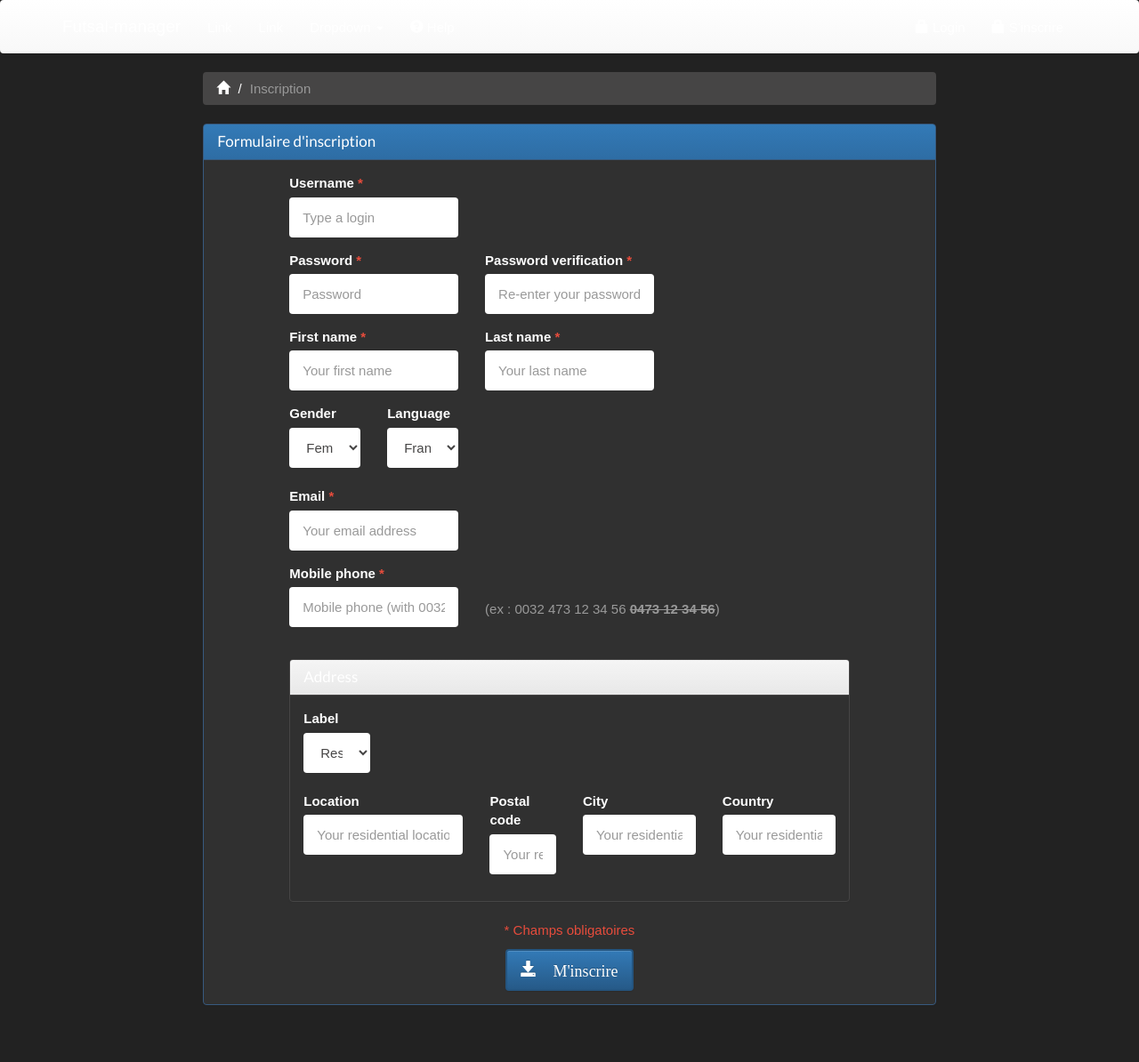
After one commit to basmot/futsal_management, a Django app: page /user_enrollment/ in a window 1280 px wide. The commit adds this page. Shown: the whole page at 89% size. Run offline with Django 3.2, Linux system fonts and the light colour scheme; some libraries are stand-ins or nearby versions.

Commit message:
Enrollment/inscription form

```diff
--- /dev/null
+++ b/base/forms.py
@@ -0,0 +1,63 @@
+from django import forms
+from django.forms import ModelForm
+from base import models as mdl
+from django.core.validators import validate_email
+from django.contrib.auth.models import User
+
+
+class UserEnrollmentForm(forms.Form):
+    username    = forms.CharField(min_length=9)
+    password1   = forms.CharField(widget=forms.PasswordInput, min_length=9)
+    password2   = forms.CharField(widget=forms.PasswordInput, min_length=9)
+    first_name  = forms.CharField()
+    last_name   = forms.CharField()
+    gender      = forms.CharField(required=False)
+    email       = forms.EmailField()
+    phone       = forms.CharField(required=False)
+    phone_mobile= forms.CharField(strip=True)
+    language    = forms.CharField(required=False)
+
+    class Meta:
+        model = mdl.person.Person
+        fields = ['gender', 'email', 'phone', 'phone_mobile', 'language']
+
+    def is_valid(self):
+        valid = super(UserEnrollmentForm, self).is_valid()
+        if not valid :
+            return valid
+
+        if self.cleaned_data['password1'] and self.cleaned_data['password2'] :
+            if self.cleaned_data['password1'] != self.cleaned_data['password2'] :
+                error = 'Les deux mots de passe entrés doivent être exactement les mêmes.'
+                self._errors['password1'] = error
+                self._errors['password2'] = error
+                return False
+
+        users = User.objects.filter(username=self.cleaned_data['username'])
+        if users.count() > 0 :
+            self._errors['username'] = 'Ce login est déjà utilisé.'
+            return False
+
+        try:
+            validate_email(self.cleaned_data['email'])
+        except forms.ValidationError:
+            self._errors['email'] = "L'email entré n'est pas valide."
+            return False
+
+        persons = mdl.person.search(email=self.cleaned_data['email'])
+        if persons.count() > 0 :
+            self._errors['email'] = 'Cet email est déjà utilisé'
+            return False
+
+        phone_mobile = self.cleaned_data['phone_mobile']
+        phone_mobile = phone_mobile.replace(" ", "")
+        self.cleaned_data['phone_mobile'] = phone_mobile
+        if len(phone_mobile) != 13 :
+            self._errors['phone_mobile'] = "Le numéro entré n'est pas valide."
+            return False
+        persons = mdl.person.search(phone_mobile=phone_mobile)
+        if persons.count() > 0 :
+            self._errors['phone_mobile'] = 'Ce numéro de téléphone existe déjà.'
+            return False
+
+        return True
--- a/base/templates/layout.html
+++ b/base/templates/layout.html
@@ -87,8 +87,13 @@
           {% endif %}
         {% else %}
           <ul class="nav navbar-nav navbar-right">
+            <li><a href="{% url 'user_enrollment' %}" id="lnk_login"><span class="glyphicon glyphicon-lock"
+                                                                 aria-hidden="true"></span> S'inscrire</a>
+            </li>
+          </ul>
+          <ul class="nav navbar-nav navbar-right">
             <li><a href="{% url 'login' %}" id="lnk_login"><span class="glyphicon glyphicon-lock"
-                                                                 aria-hidden="true"></span>Login</a>
+                                                                 aria-hidden="true"></span> Login</a>
             </li>
           </ul>
         {% endif %}
@@ -109,6 +114,14 @@
 </div>
 
 <div class="col-md-8">
+  {% if messages %}
+    {% for message in messages %}
+      <div class="alert alert-dismissible {{ message.level }}">
+        <button type="button" class="close" data-dismiss="alert">&times;</button>
+        {{ message.message }}
+      </div>
+    {% endfor %}
+  {% endif %}
 <!-- <div class="container"> -->
     {% block breadcrumbarea %}
     <ol class="breadcrumb">
--- /dev/null
+++ b/base/templates/user_enrollment.html
@@ -0,0 +1,163 @@
+{% extends "layout.html" %}
+{% load staticfiles %}
+
+{% block breadcrumb %}
+  <li class="active">Inscription</li>
+{% endblock %}
+
+{% block content %}
+
+<div class="panel panel-primary">
+  <div class="panel-heading">
+    <h3 class="panel-title">Formulaire d'inscription</h3>
+  </div>
+  <div class="panel-body">
+    <form action="{% url 'user_enrollment' %}" method="post">
+      {% csrf_token %}
+      <div class="col-md-10 col-md-offset-1">
+          <div class="row">
+            <div class="col-md-4">
+              <div class="form-group {% if form.username.errors %} alert alert-danger {% endif %}">
+                <label for="username" class="control-label">Username <span class="text-danger">*</span></label>
+                <input name="username" class="form-control" id="username" value="{{ form.username.value | default_if_none:'' }}" placeholder="Type a login" type="text">
+              </div>
+              <font style="color:red;">{{ form.username.errors }}</font>
+            </div>
+          </div>
+          <div class="row">
+            <div class="col-md-4">
+              <div class="form-group">
+                <label for="password1" class="control-label">Password <span class="text-danger">*</span></label>
+                <input name="password1" class="form-control" id="password1" value="{{ form.password1.value | default_if_none:'' }}" placeholder="Password" type="password">
+              </div>
+              <font style="color:red;">{{ form.password1.errors }}</font>
+            </div>
+            <div class="col-md-4">
+              <div class="form-group">
+                <label for="password2" class="control-label">Password verification <span class="text-danger">*</span></label>
+                <input name="password2" class="form-control" id="password2" value="{{ form.password2.value | default_if_none:'' }}" placeholder="Re-enter your password" type="password">
+              </div>
+              <font style="color:red;">{{ form.password2.errors }}</font>
+            </div>
+          </div>
+
+          <div class="row">
+            <div class="col-md-4">
+              <div class="form-group">
+                <label for="first_name" class="control-label">First name <span class="text-danger">*</span></label>
+                <input name="first_name" class="form-control" id="first_name" value="{{ form.first_name.value | default_if_none:'' }}" placeholder="Your first name" type="text">
+              </div>
+              <font style="color:red;">{{ form.first_name.errors }}</font>
+            </div>
+            <div class="col-md-4">
+              <div class="form-group">
+                <label for="last_name" class="control-label">Last name <span class="text-danger">*</span></label>
+                <input name="last_name" class="form-control" id="last_name" value="{{ form.last_name.value | default_if_none:'' }}" placeholder="Your last name" type="text">
+              </div>
+              <font style="color:red;">{{ form.last_name.errors }}</font>
+            </div>
+          </div>
+
+          <div class="row">
+            <div class="col-md-2">
+              <label for="gender" class="control-label">Gender</label>
+              <select class="form-control" id="gender" name="gender">
+                {% for gender in GENDER_CHOICES %}
+                    <option value="{{ gender.0 }}" {% if form.gender.value ==  gender.0 %} selected {% endif %}>{{ gender.1 }}</option>
+                {% endfor %}
+              </select>
+            </div>
+            <div class="col-md-2">
+              <label for="language" class="control-label">Language</label>
+              <select class="form-control" id="language" name="language">
+                    <option value="fr" selected>Français</option>
+                    <option value="en">English</option>
+              </select>
+            </div>
+          </div>
+          <br>
+
+          <div class="row">
+            <div class="col-md-4">
+              <div class="form-group">
+                <label for="email" class="control-label">Email <span class="text-danger">*</span></label>
+                <input name="email" class="form-control" id="email" value="{{ form.email.value | default_if_none:'' }}" placeholder="Your email address" type="email">
+              </div>
+              <font style="color:red;">{{ form.email.errors }}</font>
+            </div>
+          </div>
+          <div class="row">
+            <div class="col-md-4">
+              <div class="form-group">
+                <label for="phone_mobile" class="control-label">Mobile phone <span class="text-danger">*</span></label>
+                <input name="phone_mobile" class="form-control" id="phone_mobile" value="{{ form.phone_mobile.value | default_if_none:'' }}" placeholder="Mobile phone (with 0032)" type="text">
+              </div>
+              <font style="color:red;">{{ form.phone_mobile.errors }}</font>
+            </div>
+            <div class="col-md-8">
+              <p class="text-muted" style="margin-top:30pt;">(ex : 0032 473 12 34 56 <label style="text-decoration: line-through;" >0473 12 34 56</label>)</p>
+            </div>
+          </div>
+
+          <br>
+
+      <div class="panel panel-default">
+        <div class="panel-heading">
+          <h3 class="panel-title">Address</h3>
+        </div>
+        <div class="panel-body">
+          <div class="row">
+            <div class="col-md-2">
+              <label for="adddress_label" class="control-label">Label</label>
+              <select class="form-control" id="adddress_label" name="adddress_label">
+                    <option value="RESIDENTIAL" selected>Residential</option>
+              </select>
+            </div>
+          </div>
+          <br>
+          <div class="row">
+            <div class="col-md-4">
+              <div class="form-group">
+                <label for="location" class="control-label">Location</label>
+                <input name="location" class="form-control" id="location" value="{{ form.location.value | default_if_none:'' }}" placeholder="Your residential location" type="text">
+              </div>
+              <font style="color:red;">{{ form.location.errors }}</font>
+            </div>
+            <div class="col-md-2">
+              <div class="form-group">
+                <label for="postal_code" class="control-label">Postal code</label>
+                <input name="postal_code" class="form-control" id="postal_code" value="{{ form.postal_code.value | default_if_none:'' }}" placeholder="Your residential postal code" type="text">
+              </div>
+              <font style="color:red;">{{ form.postal_code.errors }}</font>
+            </div>
+            <div class="col-md-3">
+              <div class="form-group">
+                <label for="city" class="control-label">City</label>
+                <input name="city" class="form-control" id="city" value="{{ form.city.value | default_if_none:'' }}" placeholder="Your residential city" type="text">
+              </div>
+              <font style="color:red;">{{ form.city.errors }}</font>
+            </div>
+            <div class="col-md-3">
+              <div class="form-group">
+                <label for="country" class="control-label">Country</label>
+                <input name="country" class="form-control" id="country" value="{{ form.country.value | default_if_none:'' }}" placeholder="Your residential country" type="text">
+              </div>
+              <font style="color:red;">{{ form.country.errors }}</font>
+            </div>
+          </div>
+        </div>
+      </div>
+
+      <div class="text-center">
+        <p class="text-danger">* Champs obligatoires</p>
+        <button type="submit" class="btn btn-primary" title="Soumettre le formulaire d'inscription" id="bt_save_inscription" data-toggle="modal" data-target="#modal_infos">
+                  <span class="glyphicon glyphicon-save" aria-hidden="true" style="font-size: 120%;"> M'inscrire</span>
+              </button>
+      </div>
+
+    </div>
+    </form>
+  </div>
+</div>
+
+{% endblock %}
--- a/base/views/common.py
+++ b/base/views/common.py
@@ -1,6 +1,44 @@
 from django.shortcuts import render
+
+from base.forms import UserEnrollmentForm
+from base import models as mdl
+from django.contrib.auth.models import User
 
 # Create your views here.
 
 def home(request):
     return render(request, "home.html")
+
+
+def user_enrollment(request):
+    if request.method == 'POST':
+        form = UserEnrollmentForm(request.POST)
+        if form.is_valid():
+            user = User(username   = form.cleaned_data['username'],
+                        first_name = form.cleaned_data['first_name'],
+                        last_name  = form.cleaned_data['last_name'],
+                        email      = form.cleaned_data['email'])
+            user.save()
+            person = mdl.person.Person(user       = user,
+                                       gender     = form.cleaned_data['gender'],
+                                       email      = form.cleaned_data['email'],
+                                       phone_mobile = form.cleaned_data['phone_mobile'],
+                                       language     = form.cleaned_data['language'])
+            person.save()
+            address = mdl.person_address.PersonAddress(person     = person,
+                                                       label      = request.POST['adddress_label'],
+                                                       location   = request.POST['location'],
+                                                       postal_code = request.POST['postal_code'],
+                                                       city        = request.POST['city'],
+                                                       country     = request.POST['country'])
+            inscription_state = mdl.inscription_state.InscriptionState(user=user)
+            address.save()
+            inscription_state.save()
+            messages = [{'level'   : 'alert-success',
+                         'message' : "Votre inscription a bien été soumise. \
+                                      Vous pourrez vous connecter une fois que l'administrateur aura validé votre inscription."}]
+            return render(request, "user_enrollment.html", {'form' : form, 'GENDER_CHOICES' : mdl.person.Person.GENDER_CHOICES, 'messages' : messages})
+    else:
+        form = UserEnrollmentForm()
+        print(str(form))
+    return render(request, "user_enrollment.html", {'form' : form, 'GENDER_CHOICES' : mdl.person.Person.GENDER_CHOICES})
--- a/futsal_management/urls.py
+++ b/futsal_management/urls.py
@@ -26,4 +26,6 @@ urlpatterns = [
 
     url(r'^login/$', login, name='login'),
     url(r'^logout/$', logout, name='logout'),
+
+    url(r'^user_enrollment/$', common.user_enrollment, name='user_enrollment'),
 ]
```
Also changed, not shown: base/templates/home.html (+14 -1 lines).
